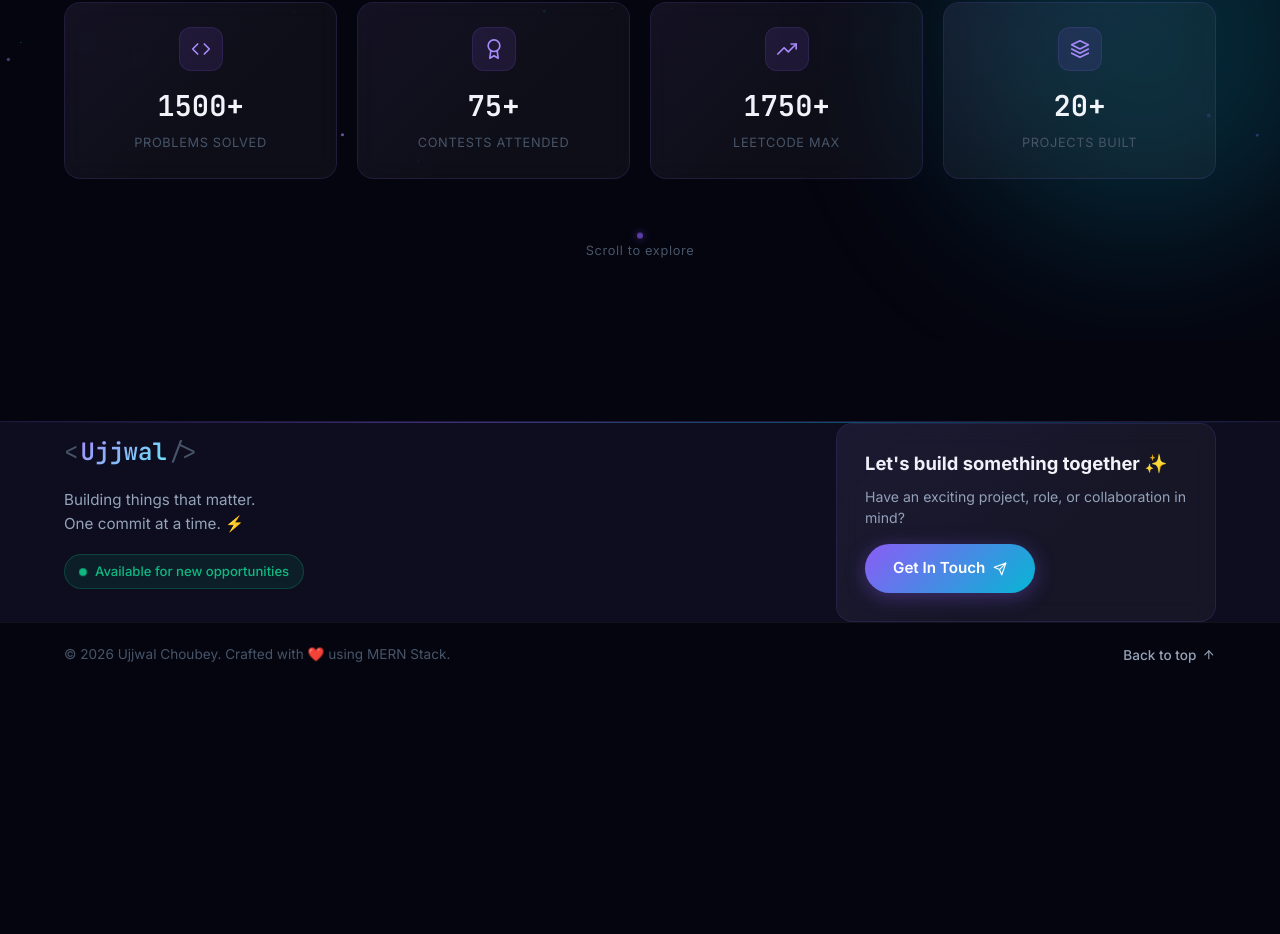
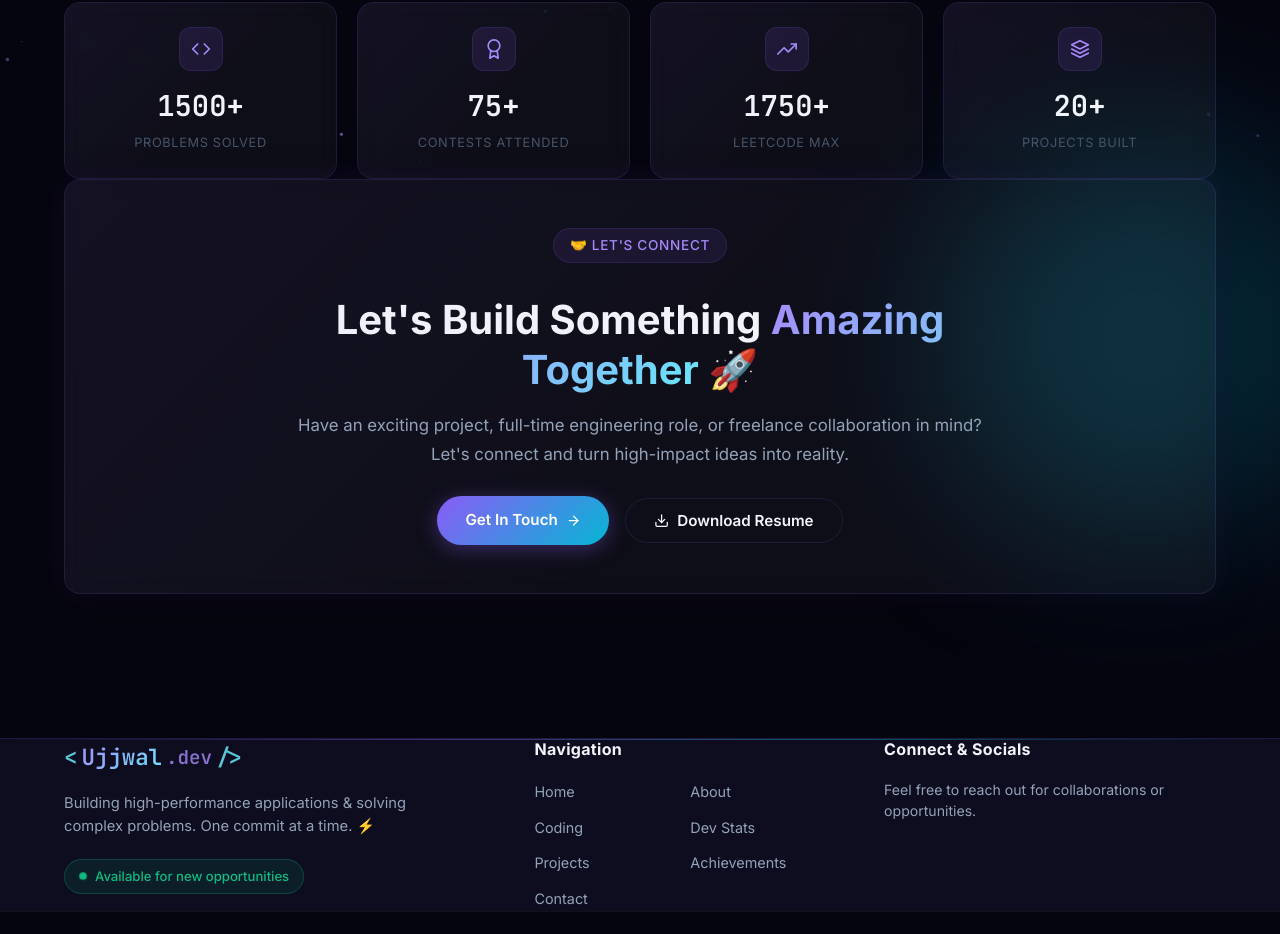
Before and after one commit to ujjwal11gits/My_Portfolio_Project, a React (Vite) app in the folder frontend/: page / in a window 1280 px wide. Shown: the part 588-1522 px from the top of the page. Before the commit the page ends 1274 px from the top, so only its background shows below. Built offline with nearby package versions, Linux system fonts and the light colour scheme; no server answers.

Commit message:
feat: upgrade logo to interactive terminal badge, add featured CTA section on Home, and redesign Footer to 3-column layout

```diff
--- a/frontend/src/components/layout/Footer.css
+++ b/frontend/src/components/layout/Footer.css
@@ -1,39 +1,52 @@
-/* ── Clean Modern Footer CSS ───────────────────────────────────── */
+/* ── Clean Modern 3-Column Footer CSS ───────────────────────────────────── */
 .footer {
   background: var(--bg-secondary);
   position: relative;
-  margin-top: 80px;
+  margin-top: 64px;
   border-top: 1px solid var(--border);
 }
 
 .footer-container {
   display: grid;
-  grid-template-columns: 1fr 380px;
-  gap: 60px;
-  align-items: center;
-  padding: 56px 24px 48px;
+  grid-template-columns: 1.4fr 1fr 1.1fr;
+  gap: 48px;
+  align-items: flex-start;
+  padding: 48px 24px;
 }
 
-/* Left Panel */
-.footer-left {
+.footer-col {
   display: flex;
   flex-direction: column;
   gap: 16px;
 }
 
+.footer-col-title {
+  font-size: 1rem;
+  font-weight: 700;
+  color: var(--text-primary);
+  letter-spacing: 0.02em;
+  margin-bottom: 4px;
+}
+
 .footer-logo {
-  font-size: 1.5rem;
+  font-size: 1.4rem;
   font-weight: 800;
   display: inline-flex;
   align-items: center;
-  gap: 2px;
+  gap: 4px;
+}
+
+.logo-ext {
+  color: var(--violet-light);
+  font-size: 1.2rem;
+  font-weight: 600;
 }
 
 .footer-tagline {
-  font-size: 0.95rem;
+  font-size: 0.92rem;
   color: var(--text-secondary);
   line-height: 1.6;
-  max-width: 440px;
+  max-width: 360px;
 }
 
 .availability-badge {
@@ -48,7 +61,7 @@
   font-size: 0.82rem;
   font-weight: 500;
   width: fit-content;
-  margin-top: 2px;
+  margin-top: 4px;
 }
 
 .pulse-green-dot {
@@ -66,10 +79,36 @@
   100% { transform: scale(0.95); box-shadow: 0 0 0 0 rgba(16, 185, 129, 0); }
 }
 
+/* Nav Column */
+.footer-nav-list {
+  display: grid;
+  grid-template-columns: 1fr 1fr;
+  gap: 10px;
+}
+
+.footer-nav-link {
+  font-size: 0.9rem;
+  color: var(--text-secondary);
+  transition: var(--transition-fast);
+}
+
+.footer-nav-link:hover {
+  color: var(--violet-light);
+  transform: translateX(3px);
+}
+
+/* Connect Column */
+.connect-desc {
+  font-size: 0.88rem;
+  color: var(--text-secondary);
+  line-height: 1.5;
+}
+
 .footer-socials {
   display: flex;
-  gap: 12px;
-  margin-top: 6px;
+  gap: 10px;
+  margin-top: 4px;
+  flex-wrap: wrap;
 }
 
 .footer-socials a {
@@ -83,42 +122,15 @@
   border: 1px solid var(--border);
   color: var(--text-secondary);
   font-size: 1rem;
-  transition: var(--transition);
+  transition: var(--transition-fast);
 }
 
 .footer-socials a:hover {
   color: var(--violet-light);
-  border-color: var(--border-hover);
-  background: var(--glass-hover);
-  transform: translateY(-3px);
+  border-color: var(--violet);
+  background: rgba(139, 92, 246, 0.15);
+  transform: translateY(-2px);
   box-shadow: 0 4px 15px rgba(139, 92, 246, 0.25);
-}
-
-/* Right CTA Box */
-.footer-cta-box {
-  padding: 28px;
-  display: flex;
-  flex-direction: column;
-  gap: 12px;
-  background: var(--glass);
-  border: 1px solid var(--border);
-  border-radius: var(--card-radius);
-}
-
-.footer-cta-box h3 {
-  font-size: 1.15rem;
-  color: var(--text-primary);
-}
-
-.footer-cta-box p {
-  font-size: 0.88rem;
-  color: var(--text-secondary);
-  line-height: 1.5;
-}
-
-.footer-cta-btn {
-  width: fit-content;
-  margin-top: 4px;
 }
 
 /* Bottom Bar */
@@ -132,6 +144,8 @@
   display: flex;
   justify-content: space-between;
   align-items: center;
+  flex-wrap: wrap;
+  gap: 12px;
 }
 
 .footer-bottom p {
@@ -148,6 +162,7 @@
   color: var(--text-secondary);
   font-size: 0.85rem;
   font-weight: 500;
+  cursor: pointer;
   transition: var(--transition-fast);
 }
 
@@ -156,7 +171,7 @@
   transform: translateY(-2px);
 }
 
-@media (max-width: 850px) {
+@media (max-width: 900px) {
   .footer-container {
     grid-template-columns: 1fr;
     gap: 36px;
--- a/frontend/src/components/layout/Footer.jsx
+++ b/frontend/src/components/layout/Footer.jsx
@@ -1,13 +1,23 @@
 import { NavLink } from 'react-router-dom';
 import { usePortfolio } from '../../context/PortfolioContext';
-import { FiGithub, FiLinkedin, FiTwitter, FiInstagram, FiMail, FiArrowUp, FiSend } from 'react-icons/fi';
+import { FiGithub, FiLinkedin, FiTwitter, FiInstagram, FiMail, FiArrowUp } from 'react-icons/fi';
 import './Footer.css';
+
+const NAV_LINKS = [
+  { to: '/',             label: 'Home' },
+  { to: '/about',        label: 'About' },
+  { to: '/coding',       label: 'Coding' },
+  { to: '/dev-stats',    label: 'Dev Stats' },
+  { to: '/projects',     label: 'Projects' },
+  { to: '/achievements', label: 'Achievements' },
+  { to: '/contact',      label: 'Contact' },
+];
 
 export default function Footer() {
   const { data } = usePortfolio();
   const profile = data?.profile;
   const name    = profile?.name   || 'Ujjwal Choubey';
-  const social  = profile?.social || {};
+  const social  = profile?.socialLinks || profile?.social || {};
 
   const scrollToTop = () => {
     window.scrollTo({ top: 0, behavior: 'smooth' });
@@ -18,22 +28,43 @@ export default function Footer() {
       <div className="glow-divider" />
 
       <div className="footer-container container">
-        {/* Left Side: Brand, Bio, Availability & Social Icons */}
-        <div className="footer-left">
+        {/* Column 1: Brand & Availability */}
+        <div className="footer-col brand-col">
           <NavLink to="/" className="footer-logo mono">
             <span className="logo-bracket">&lt;</span>
             <span className="gradient-text">{name.split(' ')[0]}</span>
+            <span className="logo-ext">.dev</span>
             <span className="logo-bracket">/&gt;</span>
           </NavLink>
 
           <p className="footer-tagline">
-            Building things that matter.<br />One commit at a time. ⚡
+            Building high-performance applications & solving complex problems. One commit at a time. ⚡
           </p>
 
           <div className="availability-badge">
             <span className="pulse-green-dot" />
             <span>Available for new opportunities</span>
           </div>
+        </div>
+
+        {/* Column 2: Navigation Links */}
+        <div className="footer-col nav-col">
+          <h4 className="footer-col-title">Navigation</h4>
+          <ul className="footer-nav-list">
+            {NAV_LINKS.map(link => (
+              <li key={link.to}>
+                <NavLink to={link.to} className="footer-nav-link">
+                  {link.label}
+                </NavLink>
+              </li>
+            ))}
+          </ul>
+        </div>
+
+        {/* Column 3: Connect & Social Links */}
+        <div className="footer-col connect-col">
+          <h4 className="footer-col-title">Connect & Socials</h4>
+          <p className="connect-desc">Feel free to reach out for collaborations or opportunities.</p>
 
           <div className="footer-socials">
             {social.github    && <a href={social.github} target="_blank" rel="noreferrer" title="GitHub"><FiGithub /></a>}
@@ -41,17 +72,6 @@ export default function Footer() {
             {social.twitter   && <a href={social.twitter} target="_blank" rel="noreferrer" title="Twitter"><FiTwitter /></a>}
             {social.instagram && <a href={social.instagram} target="_blank" rel="noreferrer" title="Instagram"><FiInstagram /></a>}
             {profile?.email   && <a href={`mailto:${profile.email}`} title="Email"><FiMail /></a>}
-          </div>
-        </div>
-
-        {/* Right Side: Clean Let's Talk CTA Card */}
-        <div className="footer-right">
-          <div className="footer-cta-box glass-card">
-            <h3>Let's build something together ✨</h3>
-            <p>Have an exciting project, role, or collaboration in mind?</p>
-            <NavLink to="/contact" className="btn btn-primary btn-sm footer-cta-btn">
-              Get In Touch <FiSend size={14} />
-            </NavLink>
           </div>
         </div>
       </div>
--- a/frontend/src/components/layout/Navbar.css
+++ b/frontend/src/components/layout/Navbar.css
@@ -20,14 +20,39 @@
 /* Logo */
 .navbar-logo {
   font-size: 1.3rem; font-weight: 800; letter-spacing: -0.02em;
-  display: flex; align-items: center; gap: 2px;
+  display: flex; align-items: center; gap: 4px;
   font-family: 'JetBrains Mono', monospace;
   transition: var(--transition);
   white-space: nowrap;
+  padding: 4px 10px;
+  border-radius: 12px;
+  background: rgba(255, 255, 255, 0.02);
+  border: 1px solid rgba(139, 92, 246, 0.15);
 }
-.navbar-logo:hover { opacity: 0.85; transform: scale(1.02); }
-.logo-bracket { color: var(--text-muted); font-weight: 400; }
-.logo-name    { margin: 0 2px; }
+.navbar-logo:hover {
+  background: rgba(139, 92, 246, 0.08);
+  border-color: rgba(139, 92, 246, 0.35);
+  box-shadow: 0 0 20px rgba(139, 92, 246, 0.2);
+  transform: translateY(-1px);
+}
+.logo-status-dot {
+  width: 7px;
+  height: 7px;
+  border-radius: 50%;
+  background: #10b981;
+  box-shadow: 0 0 10px #10b981;
+  margin-right: 2px;
+  animation: pulseGreen 2s infinite;
+}
+@keyframes pulseGreen {
+  0% { transform: scale(0.95); box-shadow: 0 0 0 0 rgba(16, 185, 129, 0.7); }
+  70% { transform: scale(1); box-shadow: 0 0 0 6px rgba(16, 185, 129, 0); }
+  100% { transform: scale(0.95); box-shadow: 0 0 0 0 rgba(16, 185, 129, 0); }
+}
+.logo-bracket { color: var(--cyan-light); font-weight: 600; opacity: 0.85; }
+.logo-name    { margin: 0 1px; font-weight: 800; }
+.logo-ext     { color: var(--violet-light); font-size: 1.1rem; font-weight: 600; opacity: 0.8; }
+
 
 /* Desktop links */
 .navbar-links {
--- a/frontend/src/components/layout/Navbar.jsx
+++ b/frontend/src/components/layout/Navbar.jsx
@@ -37,10 +37,12 @@ export default function Navbar() {
 
         {/* Logo */}
         <NavLink to="/" className="navbar-logo">
+          <span className="logo-status-dot" title="Available for opportunities" />
           <span className="logo-bracket">&lt;</span>
           <span className="logo-name gradient-text">
             {name.split(' ')[0]}
           </span>
+          <span className="logo-ext">.dev</span>
           <span className="logo-bracket">/&gt;</span>
         </NavLink>
 
--- a/frontend/src/pages/Home.css
+++ b/frontend/src/pages/Home.css
@@ -175,9 +175,53 @@
 .hero-stat-value { font-size: 1.8rem; font-weight: 700; color: var(--text-primary); margin-bottom: 4px; }
 .hero-stat-label { font-size: 0.8rem; color: var(--text-muted); text-transform: uppercase; letter-spacing: 0.05em; }
 
-/* ── Scroll Indicator ── */
+/* ── Home Page CTA Section ── */
+.home-cta-section {
+  position: relative;
+  z-index: 2;
+  margin-top: 64px;
+  margin-bottom: 64px;
+}
+
+.home-cta-card {
+  padding: 48px 40px;
+  text-align: center;
+  border-radius: var(--radius-lg);
+  background: linear-gradient(135deg, rgba(139, 92, 246, 0.08) 0%, rgba(6, 182, 212, 0.08) 100%);
+  border: 1px solid rgba(139, 92, 246, 0.25);
+  box-shadow: 0 10px 40px rgba(0, 0, 0, 0.4), 0 0 30px rgba(139, 92, 246, 0.1);
+}
+
+.cta-content {
+  max-width: 720px;
+  margin: 0 auto;
+  display: flex;
+  flex-direction: column;
+  align-items: center;
+  gap: 16px;
+}
+
+.cta-title {
+  font-size: clamp(1.8rem, 3.5vw, 2.5rem);
+  line-height: 1.25;
+}
+
+.cta-desc {
+  font-size: 1.05rem;
+  color: var(--text-secondary);
+  line-height: 1.7;
+}
+
+.cta-buttons {
+  display: flex;
+  align-items: center;
+  justify-content: center;
+  gap: 16px;
+  margin-top: 12px;
+  flex-wrap: wrap;
+}
+
 .scroll-indicator {
-  position: relative; z-index: 1;
   display: flex; flex-direction: column; align-items: center; gap: 8px;
   margin-top: 48px;
   color: var(--text-muted); font-size: 0.8rem; letter-spacing: 0.05em;
--- a/frontend/src/pages/Home.jsx
+++ b/frontend/src/pages/Home.jsx
@@ -273,16 +273,36 @@ export default function Home() {
         <StatCard icon={FiLayers} value="20+" label="Projects Built" delay={1.1} />
       </motion.div>
 
-      {/* ── Scroll Indicator ── */}
-      <motion.div
-        className="scroll-indicator"
-        initial={{ opacity: 0 }}
-        animate={{ opacity: 1 }}
-        transition={{ delay: 1.4 }}
+      {/* ── Featured Call-To-Action Section ── */}
+      <motion.section
+        className="home-cta-section container"
+        initial={{ opacity: 0, y: 30 }}
+        whileInView={{ opacity: 1, y: 0 }}
+        viewport={{ once: true }}
+        transition={{ delay: 0.2, duration: 0.6 }}
       >
-        <div className="scroll-dot" />
-        <span>Scroll to explore</span>
-      </motion.div>
+        <div className="home-cta-card glass-card">
+          <div className="cta-content">
+            <span className="section-tag">🤝 Let's Connect</span>
+            <h2 className="cta-title">Let's Build Something <span className="gradient-text">Amazing Together</span> 🚀</h2>
+            <p className="cta-desc">
+              Have an exciting project, full-time engineering role, or freelance collaboration in mind?
+              Let's connect and turn high-impact ideas into reality.
+            </p>
+            <div className="cta-buttons">
+              <Link to="/contact" className="btn btn-primary">
+                Get In Touch <FiArrowRight />
+              </Link>
+              <button
+                onClick={e => handleOpenResume(e, profile?.resumeUrl)}
+                className="btn btn-outline"
+              >
+                <FiDownload /> Download Resume
+              </button>
+            </div>
+          </div>
+        </div>
+      </motion.section>
     </div>
   );
 }
```
